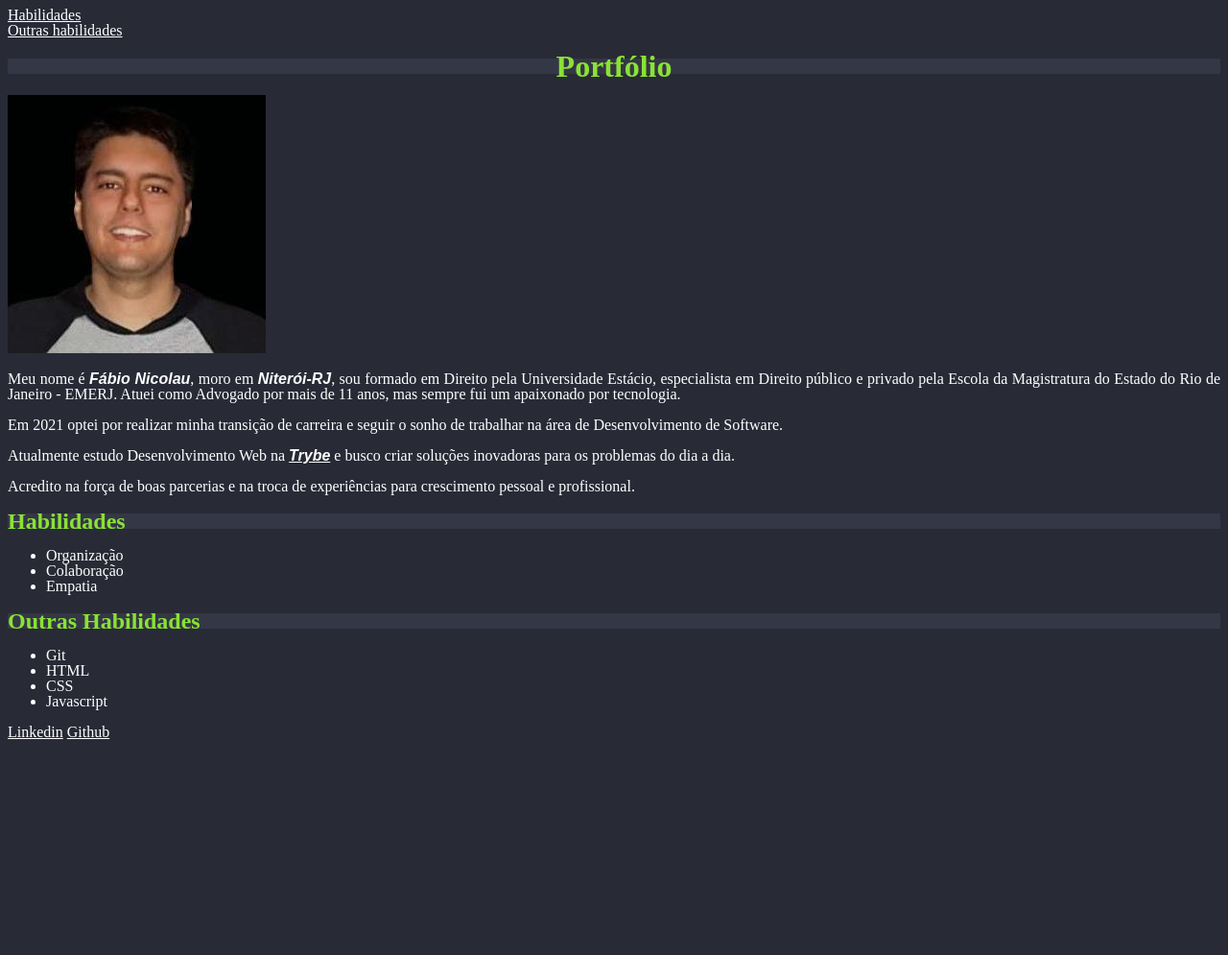
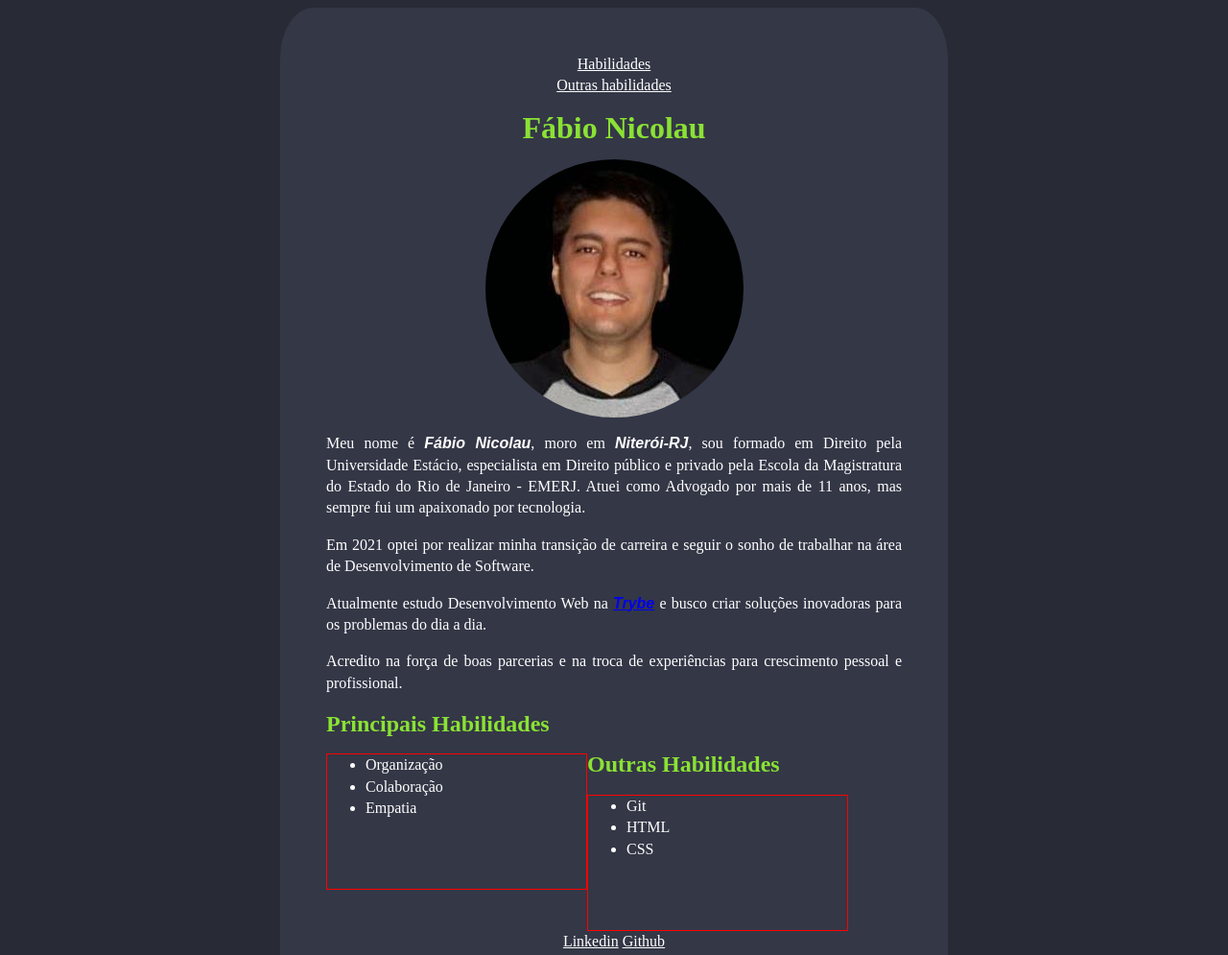
Before and after one commit to fabionicolau/fabionicolau.github.io, a plain HTML site: page index.html in a window 1280 px wide. Shown: the top 995 px of the page at 96% size. Before the commit the page ends 800 px from the top, so only its background shows below. Drawn offline with Linux system fonts and the light colour scheme.

Commit message:
estilizando com CSS

```diff
--- a/index.html
+++ b/index.html
@@ -8,24 +8,26 @@
     <link rel="stylesheet" href="style.css" />
   </head>
   <body>
-    <nav>
-      <a class="links" href="#habilidades">Habilidades</a> <br />
-      <a class="links" href="#outrashabilidades">Outras habilidades</a>
+    <div id="container">
+      <nav class="links">
+        <a href="#habilidades">Habilidades</a> <br />
+        <a href="#outrashabilidades">Outras habilidades</a>
       </nav>
-    <h1>Portfólio</h1>
 
-    <img class="links" id="foto" src="foto.jpeg" alt="Foto de Fábio Nicolau" />
+      <h1>Fábio Nicolau</h1>
+
+      <img id="foto" src="foto.jpeg" alt="Foto de Fábio Nicolau" />
 
       <p>
         Meu nome é <span>Fábio Nicolau</span>, moro em <span>Niterói-RJ</span>,
-      sou formado em Direito pela Universidade Estácio, especialista em Direito
-      público e privado pela Escola da Magistratura do Estado do Rio de Janeiro
-      - EMERJ. Atuei como Advogado por mais de 11 anos, mas sempre fui um
-      apaixonado por tecnologia.
+        sou formado em Direito pela Universidade Estácio, especialista em
+        Direito público e privado pela Escola da Magistratura do Estado do Rio
+        de Janeiro - EMERJ. Atuei como Advogado por mais de 11 anos, mas sempre
+        fui um apaixonado por tecnologia.
       </p>
       <p>
-      Em 2021 optei por realizar minha transição de carreira e seguir o sonho de
-      trabalhar na área de Desenvolvimento de Software.
+        Em 2021 optei por realizar minha transição de carreira e seguir o sonho
+        de trabalhar na área de Desenvolvimento de Software.
       </p>
       <p>
         Atualmente estudo Desenvolvimento Web na
@@ -39,27 +41,29 @@
         crescimento pessoal e profissional.
       </p>
 
-    <h2 id="habilidades">Habilidades</h2>
+      <section class="container-habilidades">
+      <h2 id="habilidades">Principais Habilidades</h2>
+
       <ul class="lista">
         <li>Organização</li>
         <li>Colaboração</li>
         <li>Empatia</li>
       </ul>
+
       <h2 id="outrashabilidades">Outras Habilidades</h2>
+
       <ul class="lista">
         <li>Git</li>
         <li>HTML</li>
         <li>CSS</li>
-      <li>Javascript</li>
       </ul>
-    <a
-      class="links"
-      href="https://www.linkedin.com/in/fabio-nicolau"
-      target="_blank"
+    </section>
+      <div class="redes-sociais">
+        <a href="https://www.linkedin.com/in/fabio-nicolau" target="_blank"
           >Linkedin</a
         >
-    <a class="links" href="https://www.github.com/fabionicolau" target="_blanl"
-      >Github</a
-    >
+        <a href="https://www.github.com/fabionicolau" target="_blanl">Github</a>
+      </div>
+    </div>
   </body>
 </html>
--- a/style.css
+++ b/style.css
@@ -1,19 +1,36 @@
 body {
-  background-color: #282A36;
+  background-color: #282a36;
   color: white;
-  line-height: 1em ;
-  }
+  font-size: 16px;
+  line-height: 1.4em;
+}
+
+#container {
+  height: 950px;
+  width: 600px;
+  background-color: #343746;
+  padding: 3em;
+  margin: 0 auto;
+  border-radius: 5%;
+}
+
+img {
+  /* border: 0.1px solid #8ae234; */
+  border-radius: 50%;
+  display: block;
+  margin-left: auto;
+  margin-right: auto;
+}
 
 h1 {
   background-color: #343746;
-  color: #8AE234;
+  color: #8ae234;
   text-align: center;
-;
 }
 
 h2 {
   background-color: #343746;
-  color: #8AE234;
+  color: #8ae234;
 }
 
 p {
@@ -21,11 +38,32 @@ p {
 }
 
 .links {
+  text-align: center;
+}
+.links a{
   color: white;
 }
 
+.redes-sociais {
+  text-align: center;
+}
+
+.redes-sociais a {
+  color: white;
+}
+
+.container-habilidades ul {
+  width: 230px;
+  height: 140px;
+  margin: 0;
+  border: 1px solid red;
+  float: left;
+  overflow: hidden;
+}
+
+
 span {
-  font-family: Arial, Helvetica, sans-serif;
+  font-family: Arial, serif;
   font-weight: bold;
   font-style: oblique;
 }
```
Lines whose indentation alone changed are shown as unchanged.
